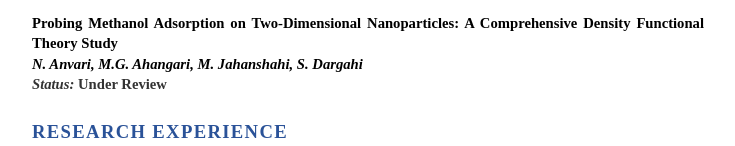
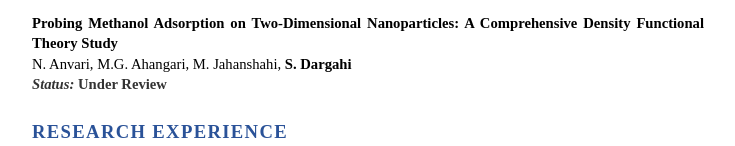
Before and after one commit to Sajjad-Dargahi/Sajjad-Dargahi.github.io, a plain HTML site: page CV.index.html in a window 1280 px wide. Shown: the part 1456-1602 px from the top of the page, without its empty margins (272-1007 px from the left). Drawn offline with Linux system fonts and the light colour scheme.

Commit message:
Update CV.index.html

```diff
--- a/CV.index.html
+++ b/CV.index.html
@@ -291,7 +291,7 @@
 
         <div class="publication">
             <span class="publication-title">Probing Methanol Adsorption on Two-Dimensional Nanoparticles: A Comprehensive Density Functional Theory Study</span><br>
-            <span class="publication-authors">N. Anvari, M.G. Ahangari, M. Jahanshahi, <strong>S. Dargahi</span><br>
+            <span class="publication-authors"></strong>N. Anvari, M.G. Ahangari, M. Jahanshahi, <strong>S. Dargahi</span><br>
             <span class="publication-venue"><em>Status:</em> Under Review</span>
         </div>
 
```
